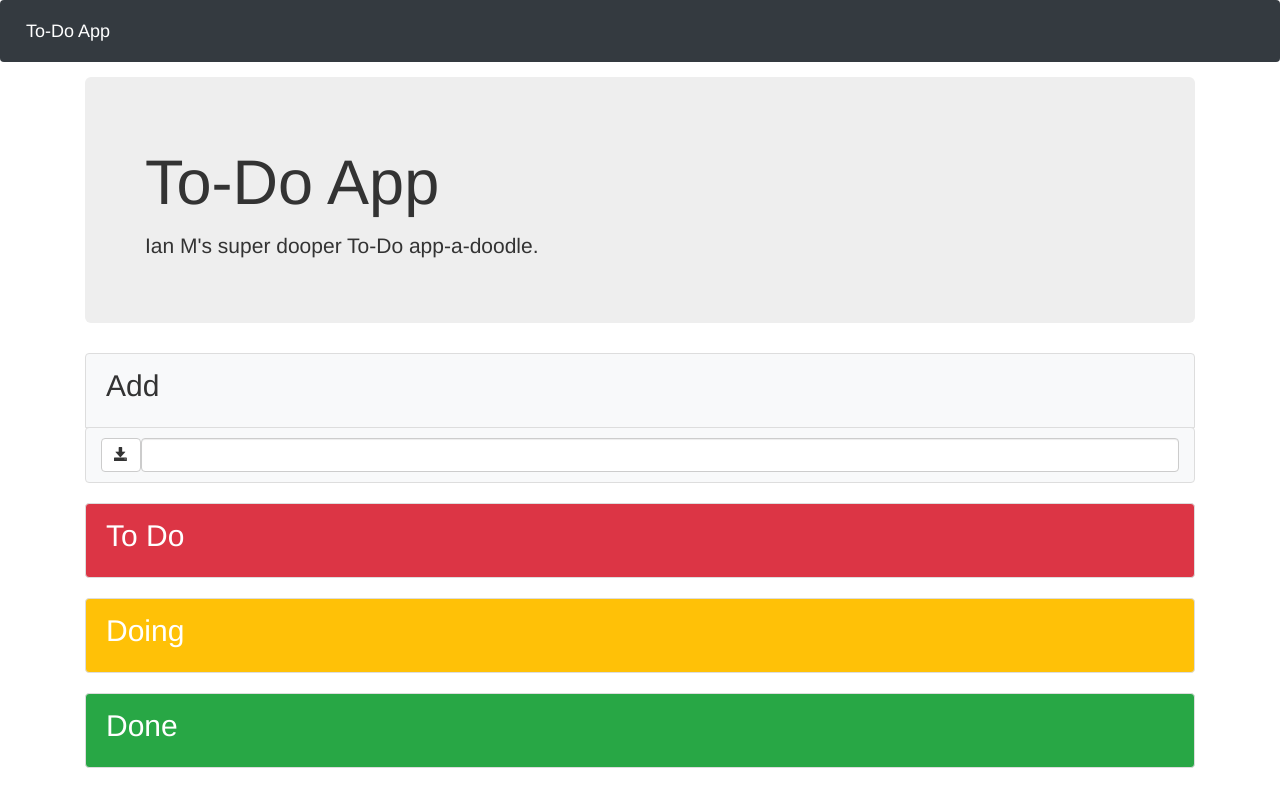
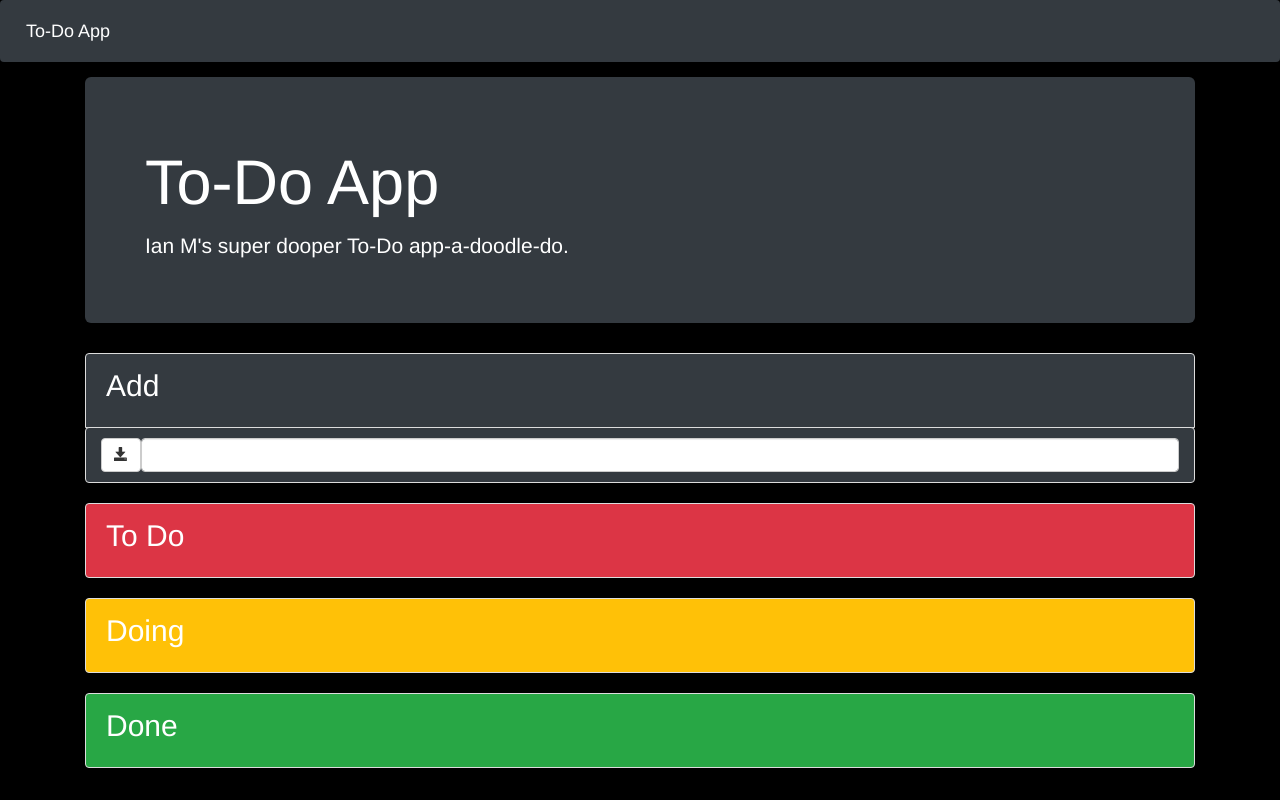
Before and after one commit to ianm1968/ToDoTake2, a Flask app: page / in a window 1280 px wide. Run offline with Flask 2, Linux system fonts and the light colour scheme; data that the repository does not hold is empty; some libraries are stand-ins or nearby versions.

Commit message:
refactor rem text code patch prettify & readme

```diff
--- a/todo_app/models/view_model.py
+++ b/todo_app/models/view_model.py
@@ -31,26 +31,28 @@ class ViewModel:
     def done_today_items(self):
         todays_done_doings = []
         today = datetime.now()
+        for this_item in self.done_items:
+            date_last_activity = datetime.strptime(this_item.dateLastActivity, '%Y-%m-%dT%H:%M:%S.%fZ')
+            if date_last_activity.date() == today.date():
+                todays_done_doings.append(this_item)
+        # patch this section in for testing mocking dates
         # for this_item in self.done_items:
-        #     date_last_activity = datetime.strptime(this_item.dateLastActivity, '%Y-%m-%dT%H:%M:%S.%fZ')
-        #     if date_last_activity.date() == today.date():
+        #     if this_item.name > 'm':
         #         todays_done_doings.append(this_item)
-        for this_item in self.done_items:
-            if this_item.name > 'm':
-                todays_done_doings.append(this_item)
         return todays_done_doings
 
     @property
     def done_before_today_items(self):
         older_done_doings = []
         today = datetime.now()
-        # for this_item in self.items:
-        #     date_last_activity = datetime.strptime(this_item.dateLastActivity, '%Y-%m-%dT%H:%M:%S.%fZ')
-        #     if date_last_activity.date() < today.date():
+        for this_item in self.items:
+            date_last_activity = datetime.strptime(this_item.dateLastActivity, '%Y-%m-%dT%H:%M:%S.%fZ')
+            if date_last_activity.date() < today.date():
+                older_done_doings.append(this_item)
+        # patch this section in for testing mocking dates
+        # for this_item in self.done_items:
+        #     if this_item.name <= 'm':
         #         older_done_doings.append(this_item)
-        for this_item in self.done_items:
-            if this_item.name <= 'm':
-                older_done_doings.append(this_item)
         return older_done_doings
 
     @property
--- a/todo_app/templates/index.html
+++ b/todo_app/templates/index.html
@@ -4,20 +4,19 @@
 {% block title %}To-Do App{% endblock %}
 
 {% block content %}
-  <div class="jumbotron">
+  <div class="jumbotron text-white bg-dark ">
     <h1 class="display-4">To-Do App</h1>
-    <p class="lead">Ian M's super dooper To-Do app-a-doodle.</p>
+    <p class="lead">Ian M's super dooper To-Do app-a-doodle-do.</p>
   </div>
-
   <form method="post" >
-    <li class="list-group-item  bg-light d-flex">
+    <li class="list-group-item text-white bg-dark d-flex">
       <h2 class="p-0 m-2 flex-grow-1 ">Add</p>
     </li>
       <ul class="list-group">
-        <li class="list-group-item  bg-light d-flex">
+        <li class="list-group-item  bg-dark d-flex">
           <button class="btn btn-default" type="submit" formaction="/add">
             <i class="glyphicon glyphicon-save"></i></button>
-          <input name="task_title" type="text" class="form-control" required>
+          <input name="task_title" style='font-size: 20px;' type="text" class="form-control" required>
         </li>
       </ul>
   </form>
@@ -72,7 +71,11 @@
     </li>
       {% for item in view_model.done_items %}
         <form method="post" >
+          {% if item in view_model.done_today_items%}
             <li class="list-group-item  bg-success text-white d-flex">
+          {% else %}
+            <li class="list-group-item  bg-info text-white d-flex">
+          {% endif %}
           <input type="hidden" id="task_id" name="task_id" value={{item.id}}>
           <button type="submit" formaction="/restore" class="btn btn-default btn-sm">
             <span class="glyphicon glyphicon-repeat"></span>
@@ -105,16 +108,16 @@
           </form>
         {% endfor %}
       </ul>
-      <details>
+      <details open>
         <summary>
           <ul class="list-group">
-          <li class="list-group-item  bg-success text-white d-flex">
-        <h2 class="p-0 m-2 flex-grow-1 "><span class="glyphicon glyphicon-play"></span> Done Before Today</h2>
+          <li class="list-group-item  bg-info text-white d-flex">
+        <h2 class="p-0 m-2 flex-grow-1 "><span class="glyphicon glyphicon-plus"></span> Done Before Today</h2>
         </li>
         </summary>
         {% for item in view_model.done_before_today_items %}
           <form method="post" >
-            <li class="list-group-item  bg-success text-white d-flex">
+            <li class="list-group-item  bg-info text-white d-flex">
               <input type="hidden" id="task_id" name="task_id" value={{item.id}}>
               <button type="submit" formaction="/restore" class="btn btn-default btn-sm">
                 <span class="glyphicon glyphicon-repeat"></span>
--- a/todo_app/templates/layout.html
+++ b/todo_app/templates/layout.html
@@ -8,7 +8,7 @@
 
     <title>{% block title %}To-Do App{% endblock %}</title>
   </head>
-  <body>
+  <body style="background-color:#000000;">
     <nav class="navbar navbar-expand-md navbar-dark bg-dark mb-4">
       <a class="navbar-brand" href="/">To-Do App</a>
     </nav>
```
Also changed, not shown: tests/test_app.py (+1 -11 lines), todo_app/README.md. Lines whose indentation alone changed are shown as unchanged.
